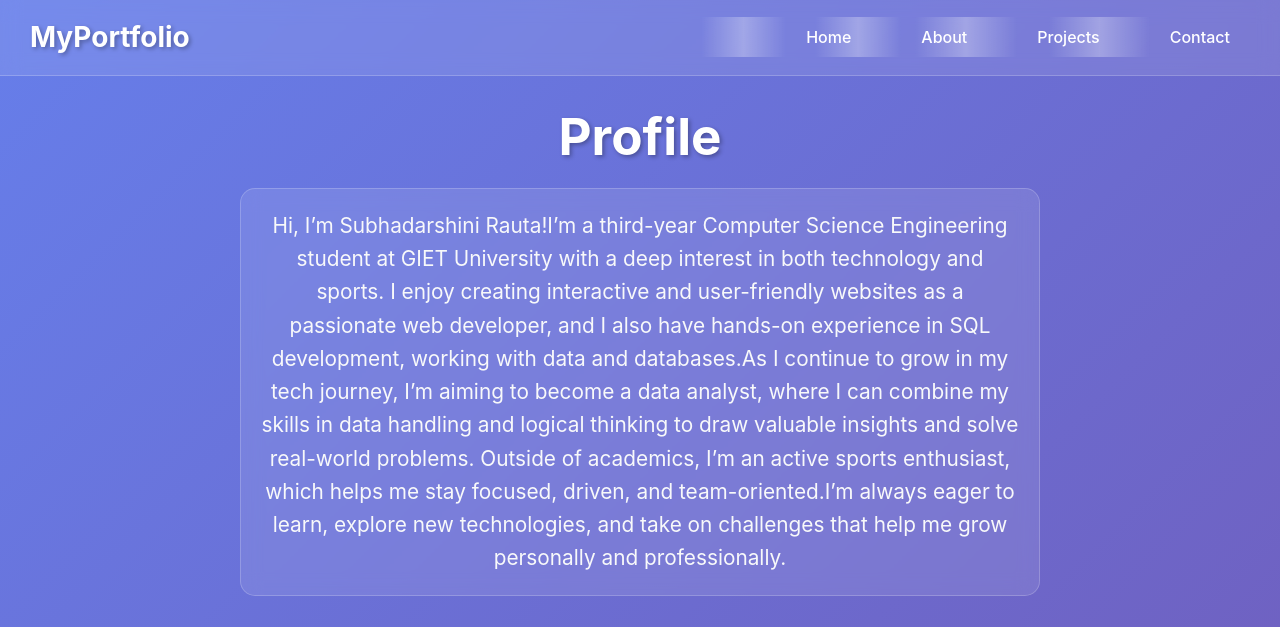
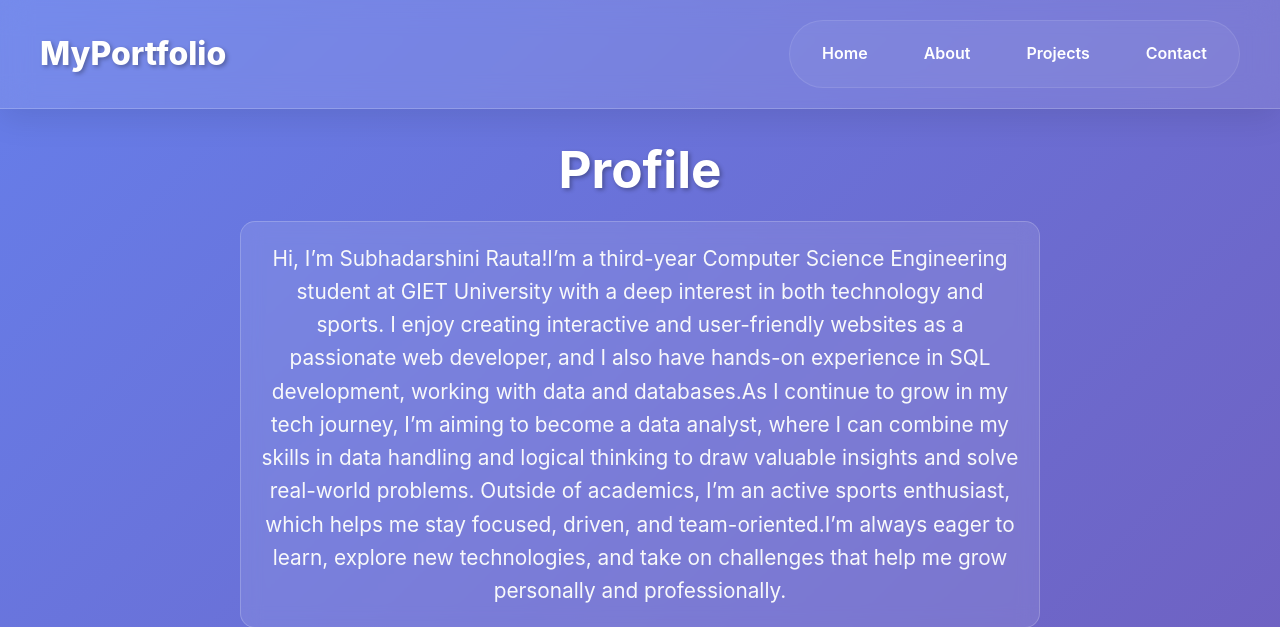
Before and after one commit to Subhadarshini-cod/portfolio, a Flask app: page /about in a window 1280 px wide. Shown: the top 627 px of the page. Run offline with Flask 3, Linux system fonts and the light colour scheme.

Commit message:
navbar stle changed.

```diff
--- a/static/style.css
+++ b/static/style.css
@@ -13,8 +13,8 @@ body {
 /* Navigation */
 nav {
   background: rgba(255, 255, 255, 0.1);
-  backdrop-filter: blur(10px);
-  padding: 15px 30px;
+  backdrop-filter: blur(15px);
+  padding: 20px 40px;
   display: flex;
   justify-content: space-between;
   align-items: center;
@@ -22,62 +22,264 @@ nav {
   top: 0;
   z-index: 1000;
   border-bottom: 1px solid rgba(255, 255, 255, 0.2);
+  box-shadow: 0 8px 32px rgba(0, 0, 0, 0.1);
 }
 
 .logo {
   color: #fff;
-  font-size: 28px;
-  font-weight: 700;
+  font-size: 32px;
+  font-weight: 800;
   text-shadow: 2px 2px 4px rgba(0, 0, 0, 0.3);
+  position: relative;
+  cursor: pointer;
+  transition: all 0.3s ease;
+}
+
+.logo::after {
+  content: '';
+  position: absolute;
+  bottom: -5px;
+  left: 0;
+  width: 0;
+  height: 3px;
+  background: linear-gradient(90deg, #00ffd1, #0099ff);
+  transition: width 0.3s ease;
+  border-radius: 2px;
+}
+
+.logo:hover::after {
+  width: 100%;
+}
+
+.logo:hover {
+  transform: scale(1.05);
+  filter: drop-shadow(0 0 10px rgba(0, 255, 209, 0.5));
 }
 
 .nav-links {
   display: flex;
   list-style: none;
-  gap: 30px;
+  gap: 8px;
+  background: rgba(255, 255, 255, 0.05);
+  padding: 8px;
+  border-radius: 50px;
+  border: 1px solid rgba(255, 255, 255, 0.1);
+}
+
+.nav-links li {
+  position: relative;
 }
 
 .nav-links a {
   color: #fff;
   text-decoration: none;
   font-size: 16px;
-  font-weight: 500;
-  padding: 10px 20px;
-  border-radius: 25px;
-  transition: all 0.3s ease;
+  font-weight: 600;
+  padding: 12px 24px;
+  border-radius: 50px;
+  transition: all 0.4s cubic-bezier(0.175, 0.885, 0.32, 1.275);
   position: relative;
   overflow: hidden;
+  display: block;
+  white-space: nowrap;
 }
 
 .nav-links a::before {
   content: '';
   position: absolute;
   top: 0;
-  left: -100%;
+  left: 0;
   width: 100%;
   height: 100%;
-  background: linear-gradient(90deg, transparent, rgba(255, 255, 255, 0.3), transparent);
-  transition: left 0.5s;
+  background: linear-gradient(45deg, rgba(255, 255, 255, 0.2), rgba(255, 255, 255, 0.1));
+  border-radius: 50px;
+  opacity: 0;
+  transform: scale(0.8);
+  transition: all 0.3s ease;
 }
 
 .nav-links a:hover::before {
-  left: 100%;
+  opacity: 1;
+  transform: scale(1);
 }
 
 .nav-links a:hover {
-  background: rgba(255, 255, 255, 0.2);
-  transform: translateY(-2px);
-  box-shadow: 0 10px 20px rgba(0, 0, 0, 0.2);
+  transform: translateY(-3px);
+  box-shadow: 0 15px 30px rgba(0, 0, 0, 0.2);
+  color: #00ffd1;
+  text-shadow: 0 0 10px rgba(0, 255, 209, 0.5);
+}
+
+.nav-links a.active {
+  background: linear-gradient(45deg, rgba(0, 255, 209, 0.2), rgba(0, 153, 255, 0.2));
+  color: #00ffd1;
+  box-shadow: 0 5px 15px rgba(0, 255, 209, 0.3);
 }
 
 .hamburger {
   display: none;
-  font-size: 30px;
+  flex-direction: column;
   cursor: pointer;
-  color: #fff;
-  transition: transform 0.3s ease;
+  padding: 5px;
+  transition: all 0.3s ease;
+}
+
+.hamburger span {
+  width: 25px;
+  height: 3px;
+  background: #fff;
+  margin: 3px 0;
+  transition: all 0.3s ease;
+  border-radius: 2px;
+  transform-origin: center;
+}
+
+.hamburger:hover span {
+  background: #00ffd1;
+  box-shadow: 0 0 10px rgba(0, 255, 209, 0.5);
 }
 
 #menu-toggle {
   display: none;
 }
+
+#menu-toggle:checked + .hamburger span:nth-child(1) {
+  transform: rotate(45deg) translate(6px, 6px);
+}
+
+#menu-toggle:checked + .hamburger span:nth-child(2) {
+  opacity: 0;
+  transform: scale(0);
+}
+
+#menu-toggle:checked + .hamburger span:nth-child(3) {
+  transform: rotate(-45deg) translate(6px, -6px);
+}
+
+/* Mobile Responsive */
+@media (max-width: 768px) {
+  nav {
+    padding: 15px 20px;
+    flex-wrap: wrap;
+  }
+
+  .logo {
+    font-size: 28px;
+  }
+
+  .hamburger {
+    display: flex;
+  }
+
+  .nav-links {
+    flex-direction: column;
+    background: rgba(255, 255, 255, 0.1);
+    backdrop-filter: blur(15px);
+    width: 100%;
+    display: none;
+    position: absolute;
+    top: 100%;
+    left: 0;
+    padding: 20px;
+    border-radius: 0 0 20px 20px;
+    border: 1px solid rgba(255, 255, 255, 0.2);
+    border-top: none;
+    gap: 5px;
+    animation: slideDown 0.3s ease-out;
+  }
+
+  .nav-links li {
+    width: 100%;
+  }
+
+  .nav-links a {
+    width: 100%;
+    text-align: center;
+    padding: 15px 20px;
+    border-radius: 15px;
+  }
+
+  #menu-toggle:checked + .hamburger + .nav-links {
+    display: flex;
+  }
+}
+
+@keyframes slideDown {
+  from {
+    opacity: 0;
+    transform: translateY(-20px);
+  }
+  to {
+    opacity: 1;
+    transform: translateY(0);
+  }
+}
+
+/* Alternative Navbar Style 2 */
+.nav-style-2 {
+  background: rgba(255, 255, 255, 0.08);
+  backdrop-filter: blur(20px);
+  border: 1px solid rgba(255, 255, 255, 0.15);
+  border-radius: 0 0 25px 25px;
+  margin: 0 20px;
+}
+
+.nav-style-2 .nav-links {
+  background: transparent;
+  border: none;
+  padding: 0;
+  gap: 20px;
+}
+
+.nav-style-2 .nav-links a {
+  position: relative;
+  background: transparent;
+  border-radius: 0;
+  padding: 12px 0;
+}
+
+.nav-style-2 .nav-links a::after {
+  content: '';
+  position: absolute;
+  bottom: 0;
+  left: 50%;
+  width: 0;
+  height: 2px;
+  background: linear-gradient(90deg, #00ffd1, #0099ff);
+  transition: all 0.3s ease;
+  transform: translateX(-50%);
+}
+
+.nav-style-2 .nav-links a:hover::after,
+.nav-style-2 .nav-links a.active::after {
+  width: 100%;
+}
+
+/* Alternative Navbar Style 3 */
+.nav-style-3 {
+  background: linear-gradient(90deg, rgba(255, 255, 255, 0.1), rgba(255, 255, 255, 0.05));
+  backdrop-filter: blur(10px);
+  border-bottom: 2px solid rgba(255, 255, 255, 0.1);
+  box-shadow: 0 4px 20px rgba(0, 0, 0, 0.1);
+}
+
+.nav-style-3 .nav-links {
+  background: transparent;
+  border: none;
+  padding: 0;
+  gap: 15px;
+}
+
+.nav-style-3 .nav-links a {
+  background: rgba(255, 255, 255, 0.1);
+  border: 1px solid rgba(255, 255, 255, 0.2);
+  border-radius: 10px;
+  padding: 10px 20px;
+  backdrop-filter: blur(5px);
+}
+
+.nav-style-3 .nav-links a:hover {
+  background: rgba(255, 255, 255, 0.2);
+  border-color: #00ffd1;
+  transform: translateY(-2px);
+}
```
